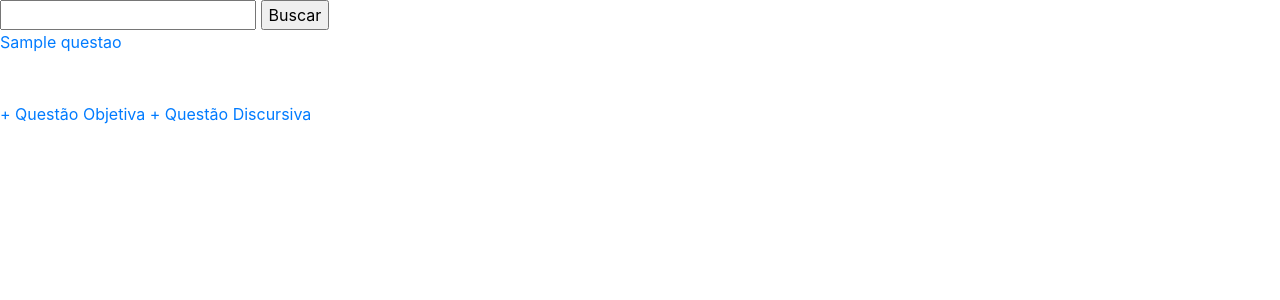
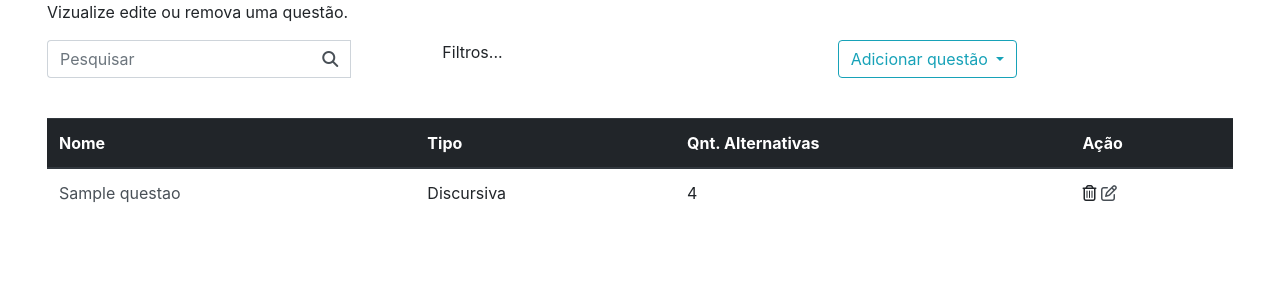
Before and after one commit to gustavofaquim/sgp, a Django app: page /lista_questao/ in a window 1280 px wide. Shown: the part 56-356 px from the top of the page. Run offline with Django 3.2, Linux system fonts and the light colour scheme; a user stored in the database is signed in; tables that the repository leaves empty hold one stand-in row (values such as "Sample post"); some libraries are stand-ins or nearby versions.

Commit message:
Adicionando um pouco de CSS

```diff
--- a/code/core/admin.py
+++ b/code/core/admin.py
@@ -37,7 +37,7 @@ class ProvaAdmin(DjangoObjectActions,admin.ModelAdmin):
 
         #print(prova.questao.get(id=2).imagem)
 
-        html_string = render_to_string('prova/modelo1.html', {'prova': prova})
+        html_string = render_to_string('modelo_prova/modelo1.html', {'prova': prova})
         html = HTML(string=html_string,base_url=request.build_absolute_uri('/'))
         html.write_pdf(target='/tmp/{}.pdf'.format(prova));
 
@@ -54,7 +54,7 @@ class ProvaAdmin(DjangoObjectActions,admin.ModelAdmin):
        print("Ola mundo")
        tamanho = prova.configuracoes.tamanho
        fonte = prova.configuracoes.tipo_fonte
-       return render(request,'prova/modelo1.html', {'prova': prova, 'tamanho':json.dumps(tamanho), 'fonte':json.dumps(fonte)})
+       return render(request,'modelo_prova/modelo1.html', {'prova': prova, 'tamanho':json.dumps(tamanho), 'fonte':json.dumps(fonte)})
 
 
 
--- /dev/null
+++ b/code/core/static/sgp/css/style.css
@@ -0,0 +1,49 @@
+a{
+  text-decoration: none !important;
+}
+
+.pag-lista{
+  max-width: 95% !important;
+}
+
+.pag-lista .table{
+  margin-top: 40px;
+}
+.pag-lista .sub-menu{
+
+}
+.pag-lista .sub-menu .row .col-sm{
+  padding-left: 0px !important;
+}
+
+.pag-lista .sub-menu .row .col-sm #enviar{
+  display: none !important;
+}
+
+.pag-lista .sub-menu .row .col-sm #campo-busca{
+  width: 80% !important;
+}
+
+.pag-lista .sub-menu .row .col-sm #campo-busca i{
+  cursor: pointer;
+}
+
+.pag-lista-quest table{
+  color: #495057 !important;
+}
+
+.pag-lista table a{
+  color: #495057 !important;
+}
+
+.pag-lista tr:hover{
+  background-color: #F8F9FA;
+}
+
+.texto-info{
+  text-align: left;
+}
+.texti-titulo{
+  text-align: center;
+  font-size: 12pt;
+}
--- a/code/core/views.py
+++ b/code/core/views.py
@@ -58,7 +58,7 @@ def filtro_categoria(request):
 
 
 @login_required(login_url='/login')
-def busca_questao(request):
+def   busca_questao(request):
 
     if request.method == "GET":
         query_original = request.GET.get('term')
@@ -66,23 +66,8 @@ def busca_questao(request):
         mylist = []
         mylist += [x.nome for x in questoes]
 
+        print(request.GET)
         return JsonResponse(mylist, safe=False)
-
-    if request.method=="POST":
-
-        search_str=json.loads(request.body).get('busca')
-
-        questoes = Questao.objects.filter(
-            nome__icontains=search_str, professor=request.user) | Questao.objects.filter(
-            enunciado__icontains=search_str, professor=request.user) | Questao.objects.filter(
-            categoria__icontains=search_str, professor=request.user) | Questao.objects.filter(
-            subcategoria__icontains=search_str, professor=request.user) | Questao.objects.filter(
-            origem__icontains=search_str, professor=request.user) | Questao.objects.filter(
-            tag__icontains=search_str, professor=request.user)
-
-        data = questoes.values()
-        return JsonResponse(list(data), safe=False)
-
 
 
 @login_required(login_url='/login')
@@ -379,13 +364,18 @@ def cadastro_prova(request):
         aux2 = Questao.objects.filter(categoria=0)
         questoes = Questao.objects.filter(categoria=0)
 
+        busca = request.GET.get("busca")
+
 
         for disciplinas in professor.disciplina.all():
             ids.append(disciplinas.id)
             categorias = aux | Categoria.objects.filter(disciplina=disciplinas.id)
             for categoria_quest in categorias:
                 #print(assunt_quest)
-                questoes = questoes| aux2 | Questao.objects.filter(categoria=categoria_quest.id)
+                if busca:
+                    questoes = Questao.objects.filter(nome__icontains=busca)
+                else:
+                    questoes = questoes| aux2 | Questao.objects.filter(categoria=categoria_quest.id)
 
 
         form = ProvaForm()
@@ -397,7 +387,7 @@ def cadastro_prova(request):
         context = {
             'form': form,
         }
-        return render(request, "form-prova.html", context)
+        return render(request, 'form_prova/cadastrar_prova.html', context)
 
     elif request.method == "POST":
         form = ProvaForm(request.POST, request.FILES)
@@ -413,7 +403,7 @@ def cadastro_prova(request):
 
             return redirect('/lista_prova/')
 
-        return render(request, 'form-prova.html', {'form': form})
+        return render(request, 'form_prova/cadastrar_prova.html', {'form': form})
 
 
 @login_required(login_url='/login')
@@ -424,11 +414,16 @@ def atualizar_prov(request,id):
     aux = Categoria.objects.filter(disciplina=0)
     aux2 = Questao.objects.filter(categoria=0)
 
+    busca = request.POST.get("busca")
+
     for disciplinas in professor.disciplina.all():
         ids.append(disciplinas.id)
         categorias = aux | Categoria.objects.filter(disciplina=disciplinas.id)
         for categoria_quest in categorias:
-            questoes = aux2 | Questao.objects.filter(categoria=categoria_quest.id)
+            if busca:
+                questoes = Questao.objects.filter(nome__icontains=busca)
+            else:
+                questoes = aux2 | Questao.objects.filter(categoria=categoria_quest.id)
 
 
     prova = Prova.objects.get(id=id)
@@ -441,14 +436,14 @@ def atualizar_prov(request,id):
         form.save()
         return redirect ('/lista_prova/')
 
-    return render(request, 'form-prova.html', {'form': form, 'prova': prova})
+    return render(request, 'form_prova/atualizar_prova.html', {'form': form, 'prova': prova})
 
 
 @login_required(login_url='/login')
 def lista_prova(request):
     professor = Professor.objects.get(user=request.user)
     provas = Prova.objects.filter(professor=professor)
-    return render(request, 'prova.html', {'provas': provas})
+    return render(request, 'form_prova/listar_prova.html', {'provas': provas})
 
 
 @login_required(login_url='/login')
@@ -458,7 +453,7 @@ def gerar_prova(request, id):
     #fonte = prova.configuracoes.tipo_fonte
 
     #html_string = render_to_string('prova/modelo1.html', {'prova': prova,'tamanho':json.dumps(tamanho), 'fonte':json.dumps(fonte)})
-    html_string = render_to_string('prova/modelo1.html', {'prova': prova})
+    html_string = render_to_string('modelo_prova/modelo1.html', {'prova': prova})
     print(prova.professor.nome)
     html = HTML(string=html_string, base_url=request.build_absolute_uri('/'))
     html.write_pdf(target='/tmp/{}.pdf'.format(prova))
@@ -483,23 +478,6 @@ def gerar_gabarito(request,id):
 
         print(questoes.enunciado)
         print(questoes.alternativas.all().filter(correta=True))
-        #lista_questoes.append(Questao.objects.get(id=questoes.id))
-        #alternativa_correta.append(questoes.alternativas.filter(correta = True))
-        #Gabarito.alternativa_correta.set(alternativa_correta)
-
-    #gabarito = Gabarito(prova=prova, questoes = lista_questoes, alternativa_correta = alternativa_correta)
-
-    #questao = Questao.objects.get(id=prova.questao.id)
-
-
-    #print(questao.alternativas.all())
-
-    #gabarito = Gabarito.objects.create(prova=prova,questao=questao)
-    #gabarito = Gabarito(prova=prova,questao=questao,alternativa=alternativa)
-
-    #print("\n\n", gabarito.prova.questao.enunciado,"\n\n\n")
-
-    #html_string = render_to_string('prova/gabarito.html', {'gabarito': gabarito})
 
     return redirect('/index')
 
@@ -511,7 +489,7 @@ def vizualiar_prova(request, id):
     prova = Prova.objects.get(id=id)
     tamanho = prova.configuracoes.tamanho
     fonte = prova.configuracoes.tipo_fonte
-    return render(request,'prova/modelo1.html', {'prova': prova, 'tamanho':json.dumps(tamanho), 'fonte':json.dumps(fonte)})
+    return render(request,'modelo_prova/modelo1.html', {'prova': prova, 'tamanho':json.dumps(tamanho), 'fonte':json.dumps(fonte)})
 
 @login_required(login_url='/login')
 def deletar_prov(request,id):
--- a/code/sgp/templates/_layouts/base.html
+++ b/code/sgp/templates/_layouts/base.html
@@ -6,6 +6,8 @@
     <title>{% block title %}Titulo da página{% endblock %}</title>
     <link rel="stylesheet" href="//code.jquery.com/ui/1.12.1/themes/base/jquery-ui.css">
     <link rel="stylesheet" href="{% static '/sgp/css/bootstrap.min.css' %}">
+    <link rel="stylesheet" href="{% static '/sgp/css/style.css' %}">
+    <script src="https://kit.fontawesome.com/3359b3a2da.js" crossorigin="anonymous"></script>
     <link rel="stylesheet" href="https://stackpath.bootstrapcdn.com/bootstrap/4.1.3/css/bootstrap.min.css" integrity="sha384-MCw98/SFnGE8fJT3GXwEOngsV7Zt27NXFoaoApmYm81iuXoPkFOJwJ8ERdknLPMO" crossorigin="anonymous">
     <script src="https://code.jquery.com/jquery-3.3.1.slim.min.js" integrity="sha384-q8i/X+965DzO0rT7abK41JStQIAqVgRVzpbzo5smXKp4YfRvH+8abtTE1Pi6jizo" crossorigin="anonymous"></script>
     <script src="https://cdnjs.cloudflare.com/ajax/libs/popper.js/1.14.3/umd/popper.min.js" integrity="sha384-ZMP7rVo3mIykV+2+9J3UJ46jBk0WLaUAdn689aCwoqbBJiSnjAK/l8WvCWPIPm49" crossorigin="anonymous"></script>
--- a/code/sgp/templates/questao.html
+++ b/code/sgp/templates/questao.html
@@ -3,32 +3,65 @@
 {% block title %}Questões{% endblock %}
 
 {% block conteudo %}
+        <div class="container-fluid pag-lista">
 
-        <form action="" method="GET">
-            <input type="text" name="busca" id="tags">
-            <input type="submit" value="Buscar">
-        </form>
+            <p class="texto-titulo">Vizualize edite ou remova uma questão.</p>
+            <div class="container-fluid sub-menu">
+                <div class="row">
+                    <div class="col-sm" id="barra-busca">
+                         <form action="" method="GET" class="form-inline">
+                                <div class="input-group" id="campo-busca">
+                                    <input class="form-control" type="search" placeholder="Pesquisar" aria-label="Search" name="busca" id="tags" style="border-right: none;">
+                                    <div class="input-group-append">
+                                        <div class="input-group-text" style="background-color: #FFF"><label for="enviar"><i class="fas fa-search"></i></label></div>
+                                        <input type="submit" value="Buscar" id="enviar">
+                                </div>
+                            </div>
+                         </form>
+                    </div>
+                     <div class="col-sm">
+                         Filtros...
+                     </div>
+                    <div class="col-sm">
+                        <div class="btn-group" role="group">
+                        <button id="btnGroupDrop1" type="button" class="btn btn-outline-info dropdown-toggle" data-toggle="dropdown" aria-haspopup="true" aria-expanded="false">
+                            Adicionar questão
+                        </button>
+                        <div class="dropdown-menu" aria-labelledby="btnGroupDrop1">
+                            <a class="dropdown-item btn btn-outline-info" href="#">Objetiva</a>
+                            <a class="dropdown-item btn-outline-info" href="/cadastro-questao/">Discursiva</a>
+                        </div>
+                    </div>
+                    </div>
+                </div>
+            </div>
 
-        <div id="resultado">
-            {% for questao in questoes %}
-                <a class='lista_questoes' href="{% url 'atualizar_questao' questao.id %} ">
-                <!-- {{questao.id}} |{{questao.enunciado | safe}}-->
-                {{questao.nome}}
-                </a>
-            <br>
 
-                <!--<ul> Exibe as alternativas da questao
-                    {% for a in questao.alternativas.all %}
-                    <li>{{a.alternativa}}</li>
+            <div id="resultado">
+                <table class="table">
+                <thead class="thead-dark">
+                    <tr>
+                        <th scope="col">Nome</th>
+                        <th scope="col">Tipo</th>
+                        <th scope="col">Qnt. Alternativas</th>
+                        <th scope="col">Ação</th>
+                    </tr>
+                </thead>
+                <tbody>
+                {% for questao in questoes %}
+                    <tr>
+                        <td><a href="{% url 'atualizar_questao' questao.id %}">{{questao.nome}}</a></td>
+                        <td>Discursiva</td>
+                        <td>4</td>
+                        <td><i class="far fa-trash-alt"></i> <a href="{% url 'atualizar_questao' questao.id %}"><i class="far fa-edit"></i></a></td>
+                    </tr>
                 {% endfor %}
-                </ul> -->
+                </tbody>
 
-            {% endfor %}
+                </table>
+
+
         </div>
-
-<br><br>
-    <a href="/cadastro-questao/">+ Questão Objetiva</a>
-    <a href="/cadastro-questao/">+ Questão Discursiva</a>
 {% endblock %}
 
 {% block scripts %}
--- a/code/sgp/urls.py
+++ b/code/sgp/urls.py
@@ -26,7 +26,7 @@ urlpatterns = [
     path('deletar_questao/<int:id>', views.deletar_quest, name='deletar_questao'),
     #Crud prova
     path('cadastro_cabecalho/', views.cadastro_cabecalho, name='cadastro_cabecalho'),
-    path('cadastro-prova/', views.cadastro_prova),
+    path('cadastro-prova/', views.cadastro_prova, name='cadastro-prova'),
     path('lista_prova/', views.lista_prova, name='lista_prova'),
     path('atualizar_prova/<int:id>', views.atualizar_prov, name='atualizar_prova'),
     path('deletar_prova/<int:id>', views.deletar_prov, name='deletar_prova'),
```
Also changed, not shown: code/sgp/templates/form_prova/atualizar_prova.html (added, +81 -0 lines), code/sgp/templates/form_prova/cadastrar_prova.html (renamed from code/sgp/templates/form-prova.html, +2 -9 lines), code/sgp/templates/form_prova/listar_prova.html (added, +55 -0 lines), code/sgp/templates/prova.html (deleted, +0 -15 lines), code/sgp/templates/modelo_prova/modelo1.html (renamed from code/sgp/templates/prova/modelo1.html), code/sgp/templates/modelo_prova/modelo2.html (renamed from code/sgp/templates/prova/modelo2.html), code/sgp/templates/modelo_prova/prova_template.html (renamed from code/sgp/templates/prova/prova_template.html).
